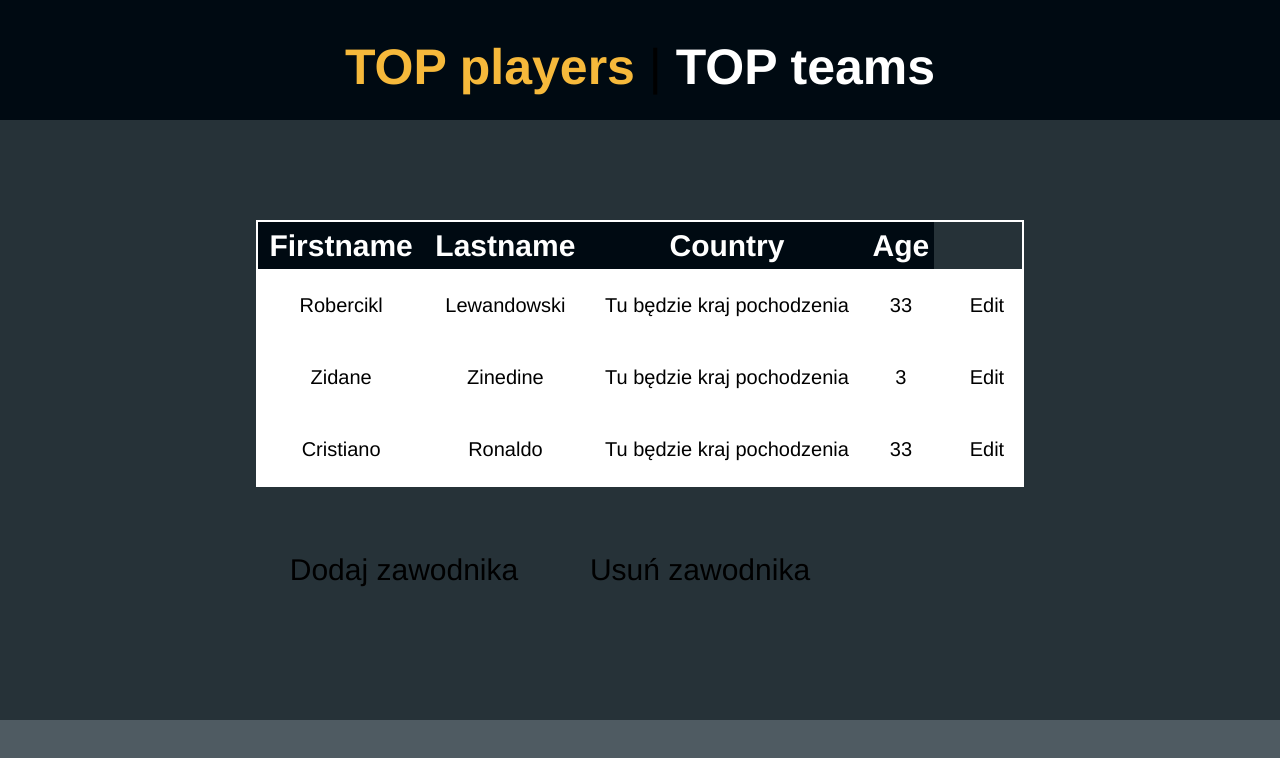
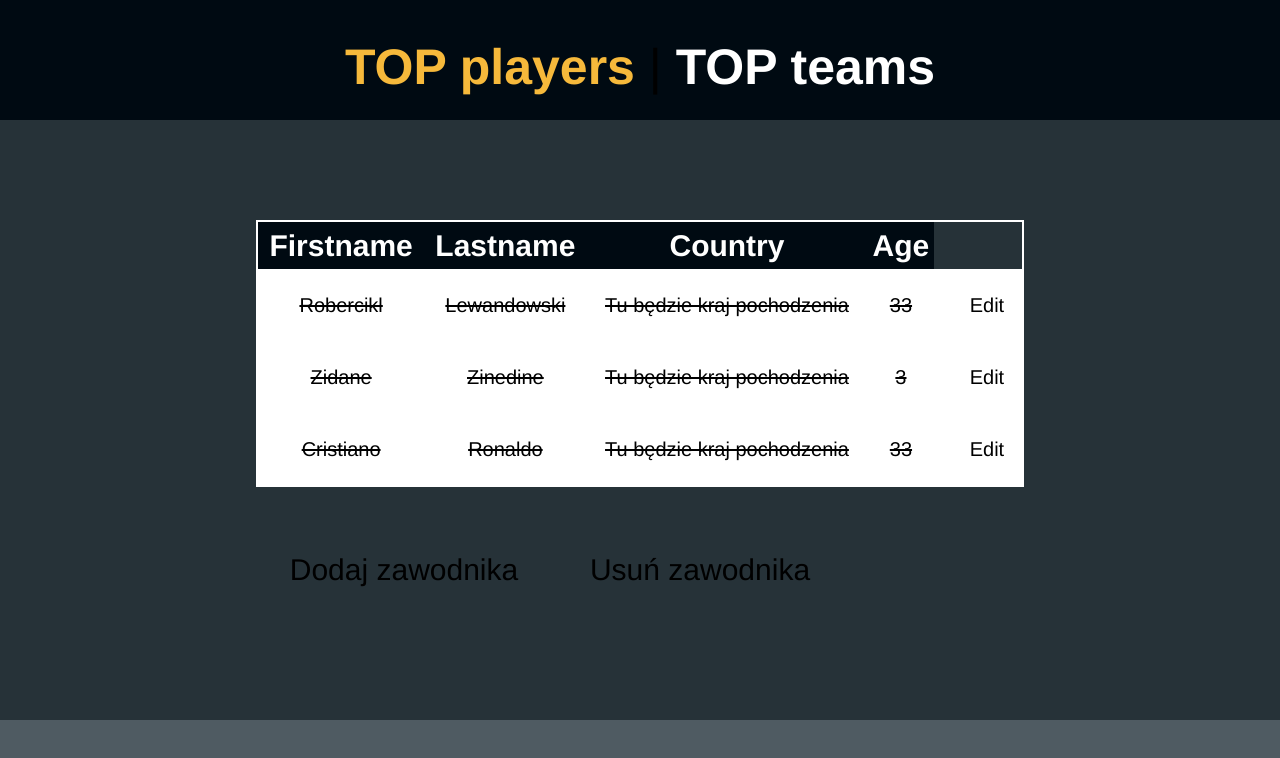
Before and after one commit to Monikaa1909/project3-js, a Vue app: page / in a window 1280 px wide. Shown: the top 758 px of the page. Built offline with nearby package versions, Linux system fonts and the light colour scheme; data requests are answered from the project's data file.

Commit message:
Fix retired bug

```diff
--- a/db.json
+++ b/db.json
@@ -5,21 +5,21 @@
       "firstName": "Robercikl",
       "lastName": "Lewandowski",
       "age": 33,
-      "retired": false
+      "retired": true
     },
     {
       "id": 1,
       "firstName": "Zidane",
       "lastName": "Zinedine",
       "age": "3",
-      "retired": false
+      "retired": true
     },
     {
       "id": 2,
       "firstName": "Cristiano",
       "lastName": "Ronaldo",
       "age": 33,
-      "retired": false
+      "retired": true
     }
   ],
   "clubs": [
--- a/src/components/PlayersList.vue
+++ b/src/components/PlayersList.vue
@@ -13,8 +13,8 @@
         <tr
             v-for="player of players"
             :class="{ retired: player.retired }"
-            :key="player.id"
-            @click="retiredPlayer(player.id)">
+            :key="player.id">
+<!--            @click="retiredPlayer(player.id)">-->
           <td>{{player.firstName}}</td>
           <td>{{player.lastName}}</td>
           <td>Tu będzie kraj pochodzenia</td>
@@ -60,23 +60,23 @@ export default {
       router.push({ path: `/editplayer/${id}` });
     },
 
-    async retiredPlayer(id) {
-      try {
-        await axios.patch(`${baseURL}/${id}`, {
-          retired: true
-        });
-
-        this.players = this.players.map(player => {
-          if (player.id === id) {
-            player.retired = true;
-          }
-
-          return player;
-        });
-      } catch (e) {
-        console.error(e);
-      }
-    },
+    // async retiredPlayer(id) {
+    //   try {
+    //     await axios.patch(`${baseURL}/${id}`, {
+    //       retired: true
+    //     });
+    //
+    //     this.players = this.players.map(player => {
+    //       if (player.id === id) {
+    //         player.retired = true;
+    //       }
+    //
+    //       return player;
+    //     });
+    //   } catch (e) {
+    //     console.error(e);
+    //   }
+    // },
   }
 };
 </script>
```
